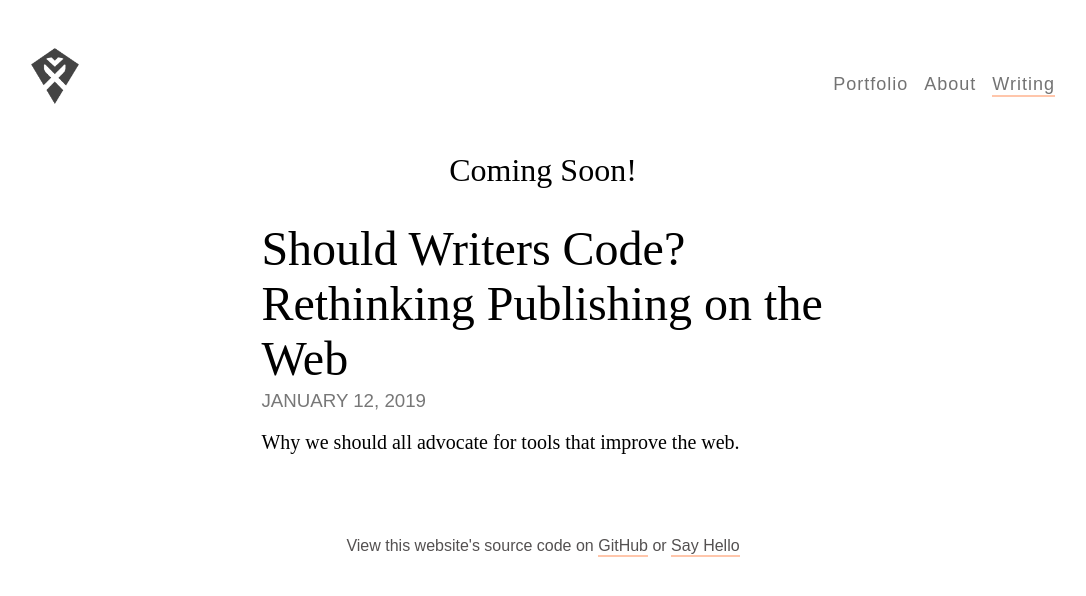
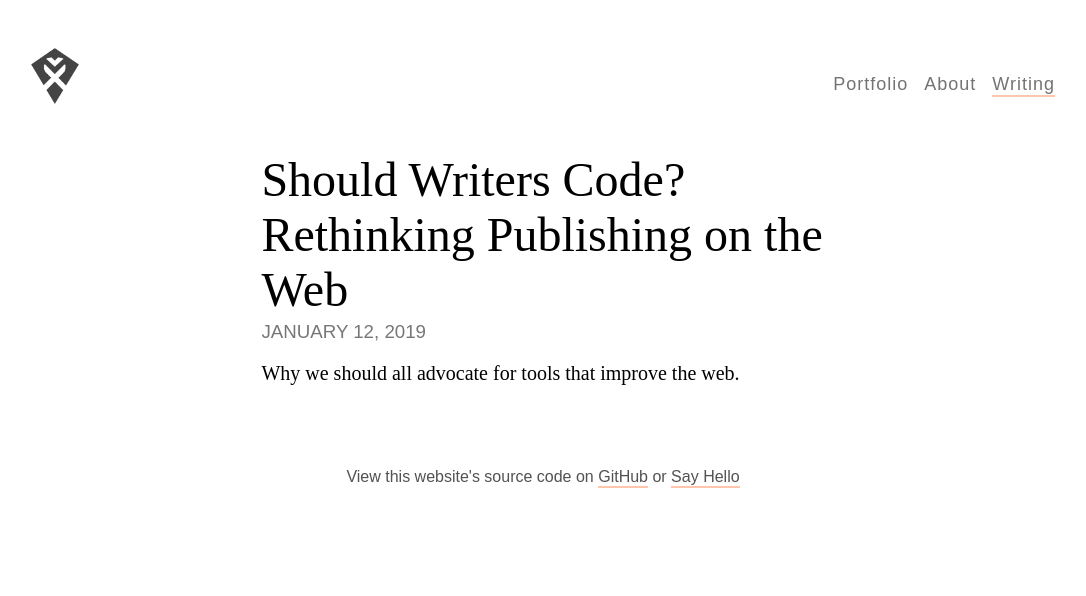
Before and after one commit to tinykite/tinykite.github.io, a Jekyll site: the page built from writing.html, in a window 1280 px wide. Shown: the top 596 px of the page, without its empty margins (97-1183 px from the left). Built offline with Jekyll 4.4.1, drawn with Linux system fonts in a browser that asks for light colours; some web fonts are replaced.

Commit message:
chore: remove coming soon text

```diff
--- a/writing.html
+++ b/writing.html
@@ -4,7 +4,6 @@ section: Writing
 ---
 
 <article class="article article--longform">
-		<h1 class="article__title article__title--emphasis">Coming Soon!</h1>
 		{% for post in site.posts %}
     <article class="article__item">
 			<a class="article__link" href="{{ post.url | prepend: site.baseurl }}"><h2 class="article__title">{{ post.title }}</h2></a>
```
